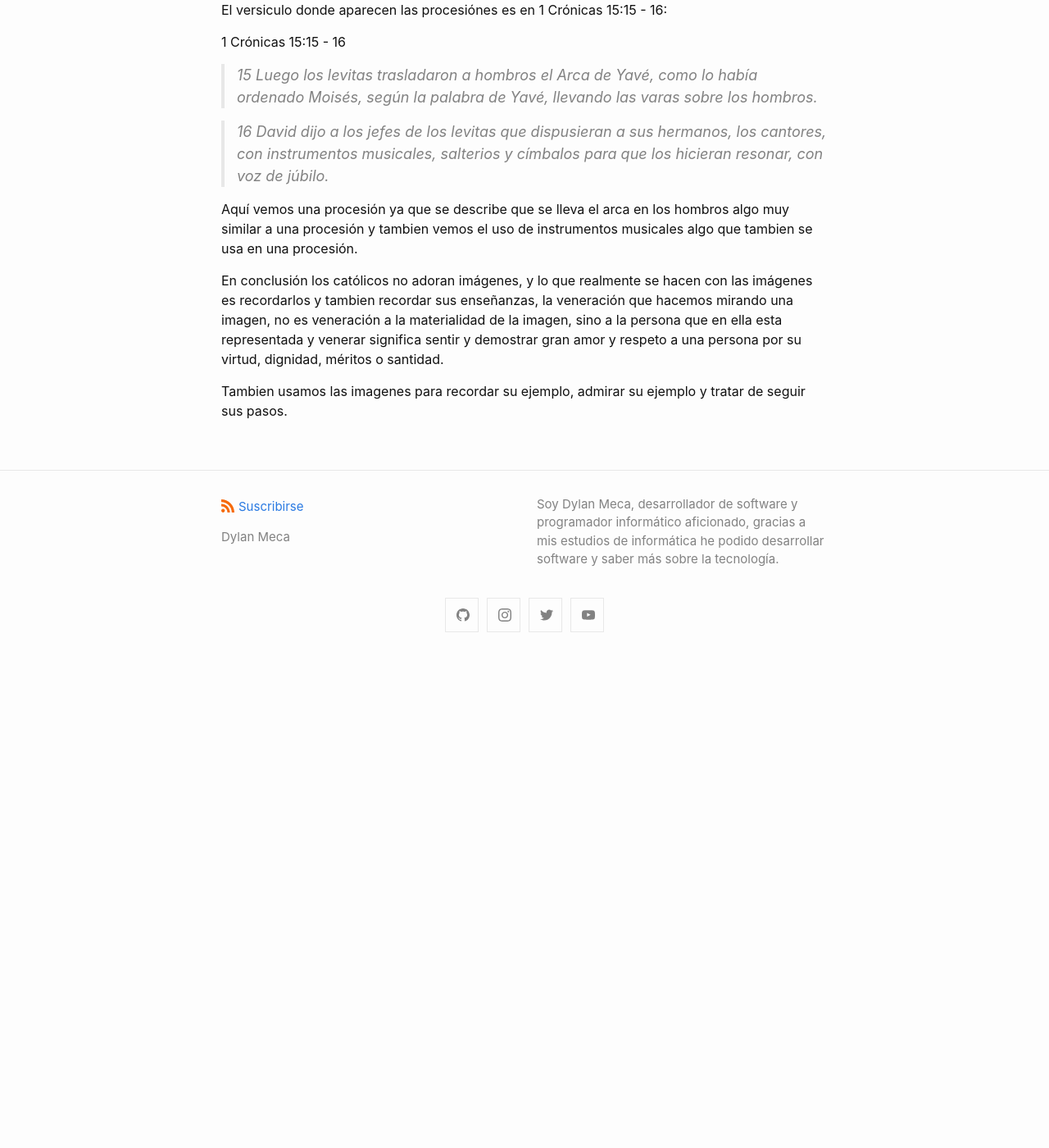
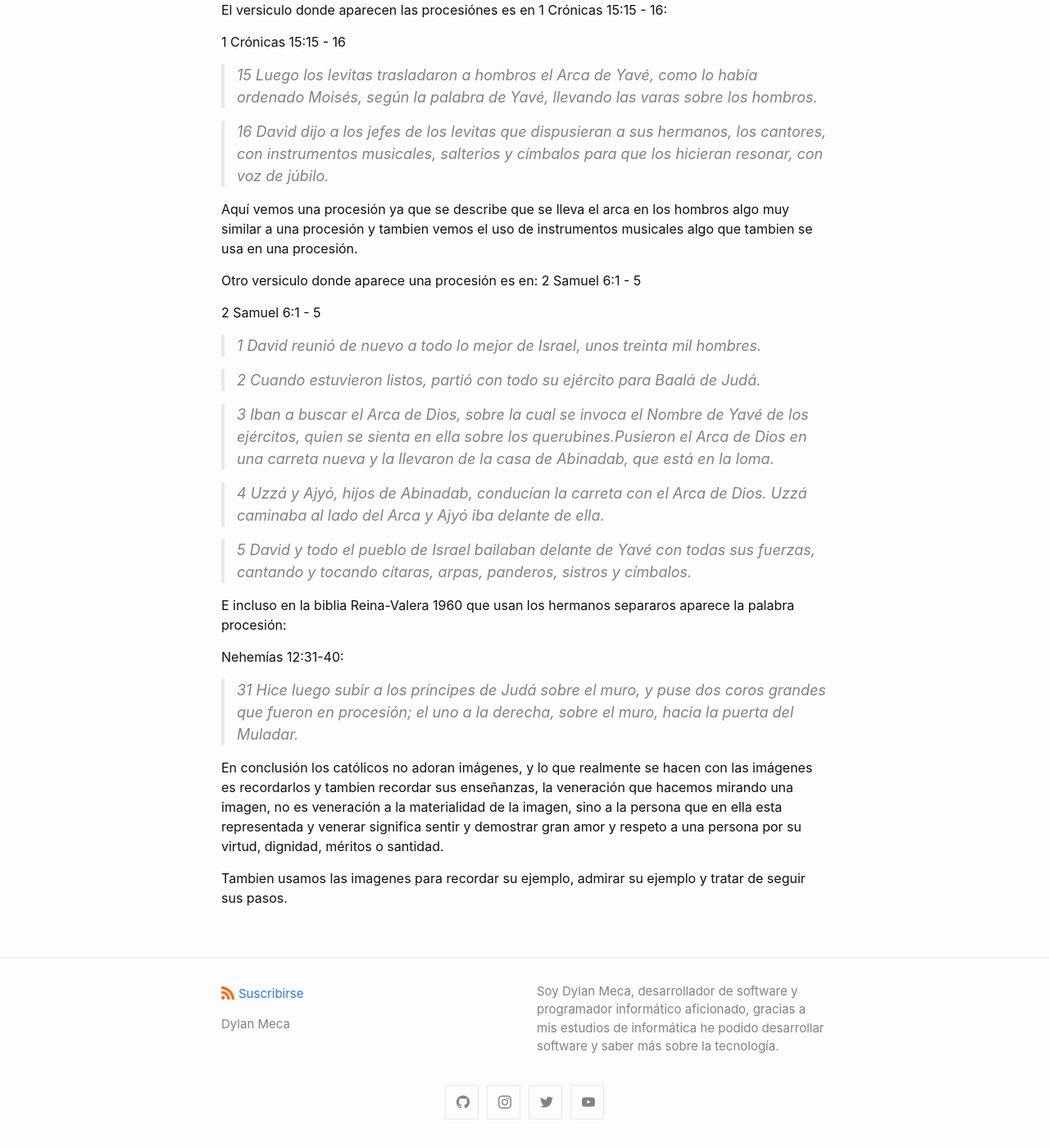
Before and after one commit to dylanmeca/dylanmeca.github.io, a Jekyll site: the page built from _posts/2021-08-01-Es-cierto-que-los-catolicos-adoran-imagenes.md, in a window 1280 px wide and 1400 px high, scrolled down 6828 px. Shown: the whole window at 82% size. Built offline with Jekyll 4.4.1, drawn with Linux system fonts in a browser that asks for light colours; a script that is not in the unit is left out; comment, search, counter and statistics services are not loaded; before the commit the page ends 7634 px from its top, so only the background shows below that.

Commit message:
Update 2021-08-01-Es-cierto-que-los-catolicos-adoran-imagenes.md

```diff
--- a/_posts/2021-08-01-Es-cierto-que-los-catolicos-adoran-imagenes.md
+++ b/_posts/2021-08-01-Es-cierto-que-los-catolicos-adoran-imagenes.md
@@ -248,6 +248,26 @@ El versiculo donde aparecen las procesiónes es en 1 Crónicas 15:15 - 16:
 
 Aquí vemos una procesión ya que se describe que se lleva el arca en los hombros algo muy similar a una procesión y tambien vemos el uso de instrumentos musicales algo que tambien se usa en una procesión.
 
+Otro versiculo donde aparece una procesión es en: 2 Samuel 6:1 - 5
+
+2 Samuel 6:1 - 5
+
+> 1 David reunió de nuevo a todo lo mejor de Israel, unos treinta mil hombres.
+
+> 2 Cuando estuvieron listos, partió con todo su ejército para Baalá de Judá.
+
+> 3 Iban a buscar el Arca de Dios, sobre la cual se invoca el Nombre de Yavé de los ejércitos, quien se sienta en ella sobre los querubines.Pusieron el Arca de Dios en una carreta nueva y la llevaron de la casa de Abinadab, que está en la loma.
+
+> 4 Uzzá y Ajyó, hijos de Abinadab, conducían la carreta con el Arca de Dios. Uzzá caminaba al lado del Arca y Ajyó iba delante de ella.
+
+> 5 David y todo el pueblo de Israel bailaban delante de Yavé con todas sus fuerzas, cantando y tocando cítaras, arpas, panderos, sistros y címbalos.
+
+E incluso en la biblia Reina-Valera 1960 que usan los hermanos separaros aparece la palabra procesión:
+
+Nehemías 12:31-40:
+
+> 31 Hice luego subir a los príncipes de Judá sobre el muro, y puse dos coros grandes que fueron en procesión; el uno a la derecha, sobre el muro, hacia la puerta del Muladar.
+
 En conclusión los católicos no adoran imágenes, y lo que realmente se hacen con las imágenes es recordarlos y tambien recordar sus enseñanzas, la veneración que hacemos mirando una imagen, no es veneración a la materialidad de la imagen, sino a la persona que en ella esta representada y venerar significa sentir y demostrar gran amor y respeto a una persona por su virtud, dignidad, méritos o santidad.
 
 Tambien usamos las imagenes para recordar su ejemplo, admirar su ejemplo y tratar de seguir sus pasos.
```
